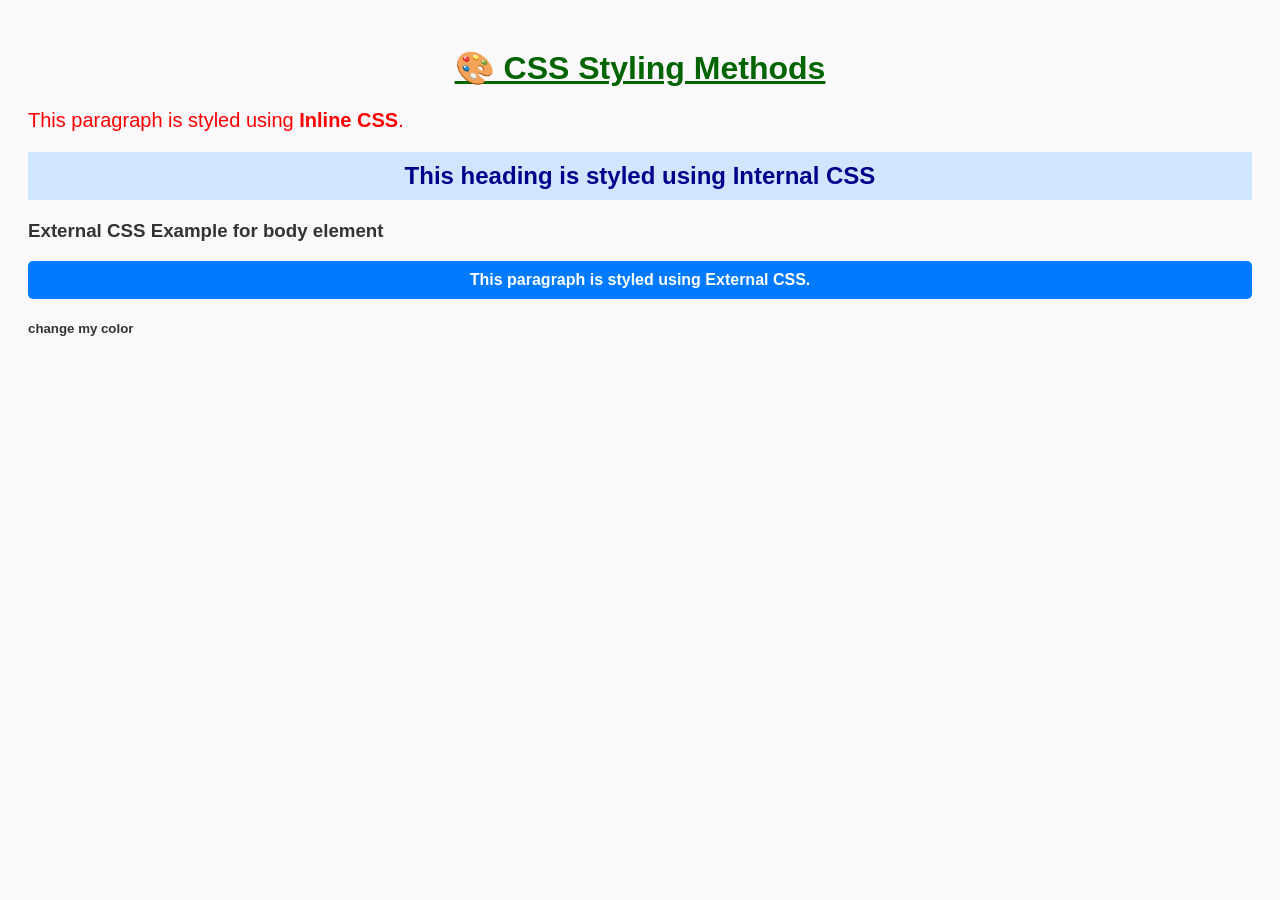
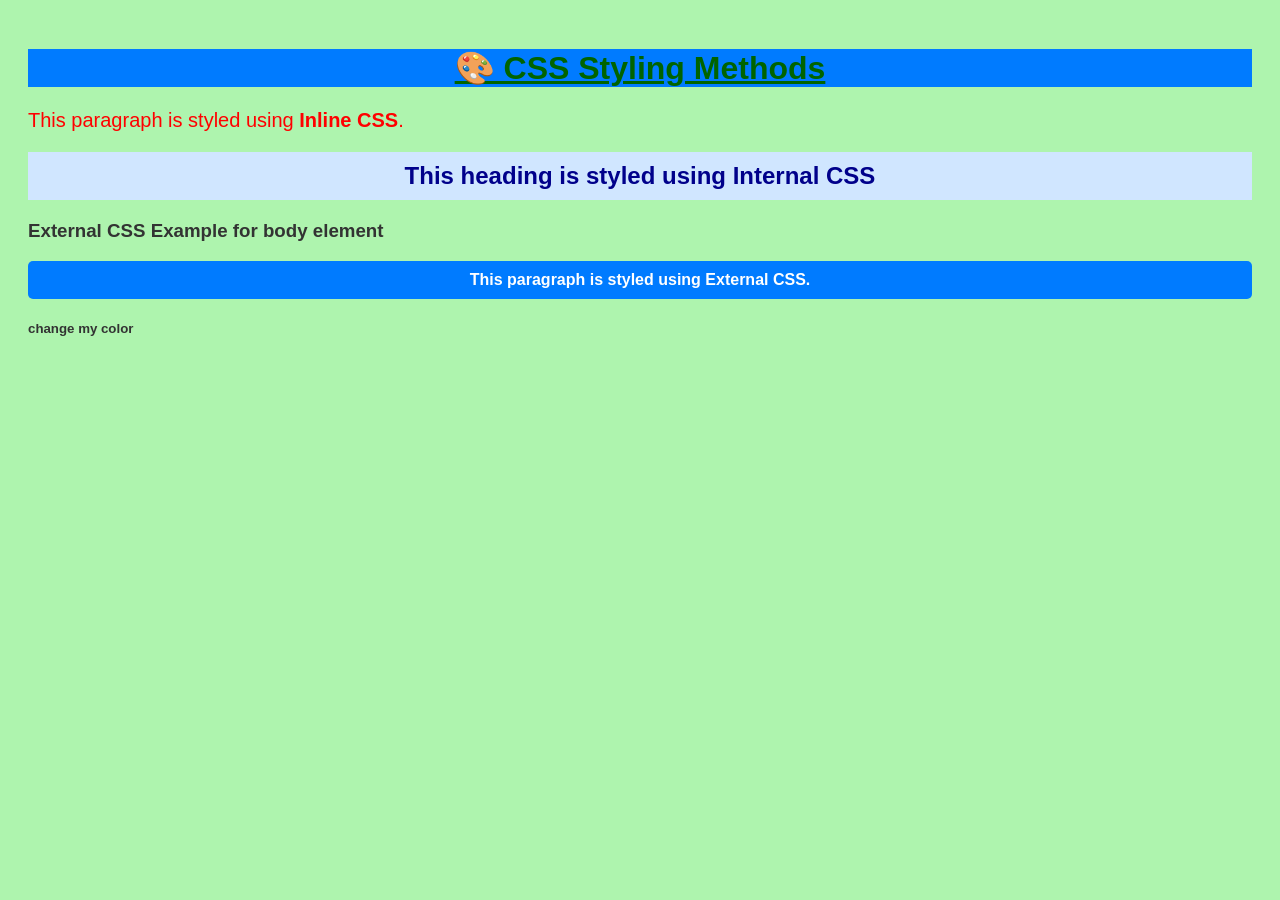

mongodb update

--- a/css/day1/basic-0/style.css
+++ b/css/day1/basic-0/style.css
@@ -2,7 +2,7 @@
 
 body {
 	font-family: Arial, sans-serif;
-	background-color: #faf8fa;
+	background-color: #aef4ae;
 	padding: 20px;
 	color: #333;
   }
@@ -11,7 +11,29 @@ body {
 	color: darkgreen;
 	text-align: center;
 	text-decoration: underline;
+	background-color: #007bff;
   }
+
+
+
+
+
+
+
+
+
+
+
+
+
+
+
+
+
+
+
+
+  
   
   /* Targeting class "external" */
   .external {
